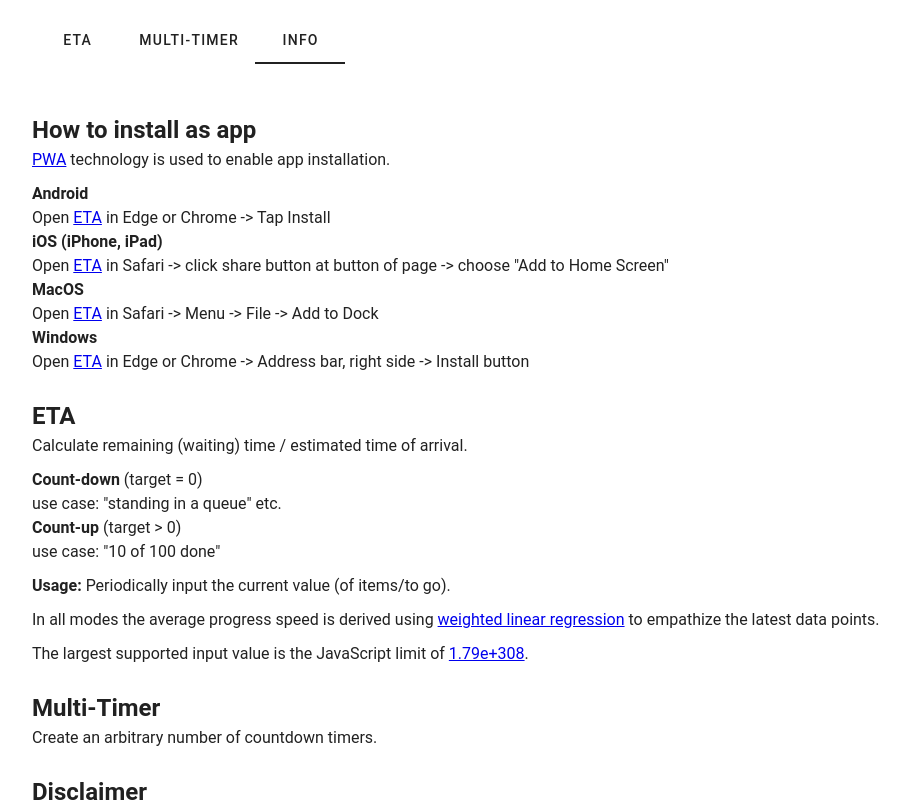
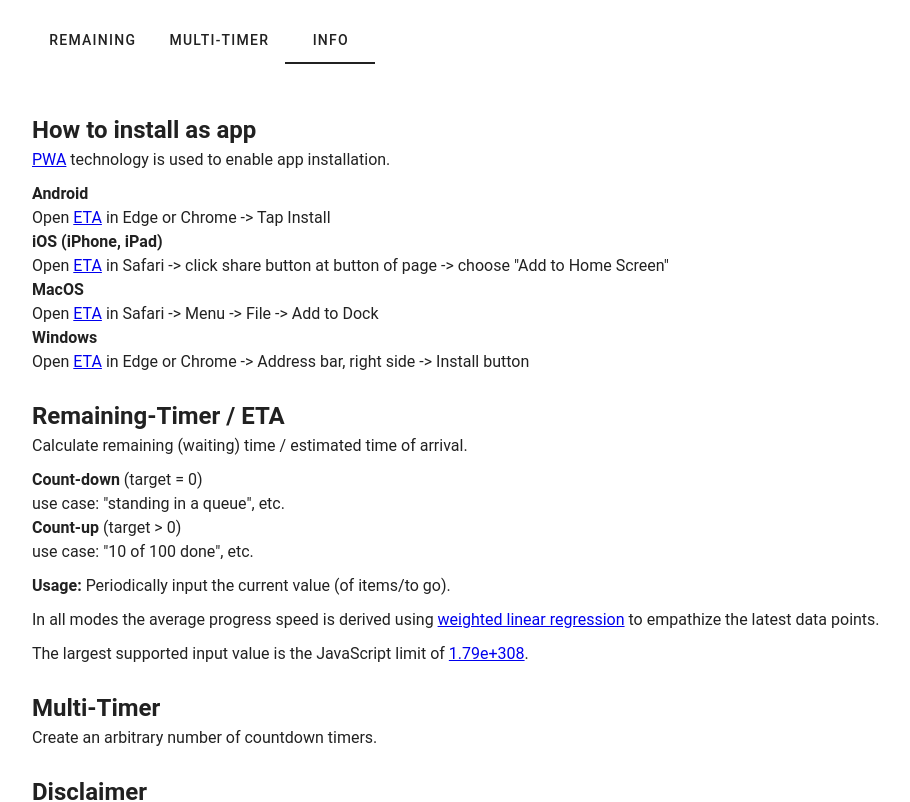
Before and after one commit to entorb/eta-vue, a Vue app: page /eta/info in a window 1280 px wide. Shown: the top 802 px of the page, without its empty margins (24-934 px from the left). Built offline with nearby package versions, Linux system fonts and the light colour scheme.

Commit message:
rename ETA -> Remaining-Timer

```diff
--- a/src/App.vue
+++ b/src/App.vue
@@ -2,7 +2,7 @@
   <v-app>
     <v-container>
       <v-tabs v-model="tab" align-tabs="start">
-        <v-tab to="/eta/eta"> ETA </v-tab>
+        <v-tab to="/eta/eta"> Remaining </v-tab>
         <v-tab to="/eta/multitimer"> Multi-Timer </v-tab>
         <v-tab to="/eta/info"> Info </v-tab>
       </v-tabs>
--- a/src/components/MainInfo.vue
+++ b/src/components/MainInfo.vue
@@ -31,17 +31,17 @@
     </v-row>
     <v-row>
       <v-col>
-        <h2>ETA</h2>
+        <h2>Remaining-Timer / ETA</h2>
         <p style="padding-bottom: 10px">
           Calculate remaining (waiting) time / estimated time of arrival.
         </p>
         <p>
           <strong>Count-down</strong> (target = 0)<br />
-          use case: "standing in a queue" etc.
+          use case: "standing in a queue", etc.
         </p>
         <p>
           <strong>Count-up</strong> (target > 0)<br />
-          use case: "10 of 100 done"
+          use case: "10 of 100 done", etc.
         </p>
         <p style="padding-top: 10px">
           <strong>Usage:</strong> Periodically input the current value (of items/to go).<br />
```
